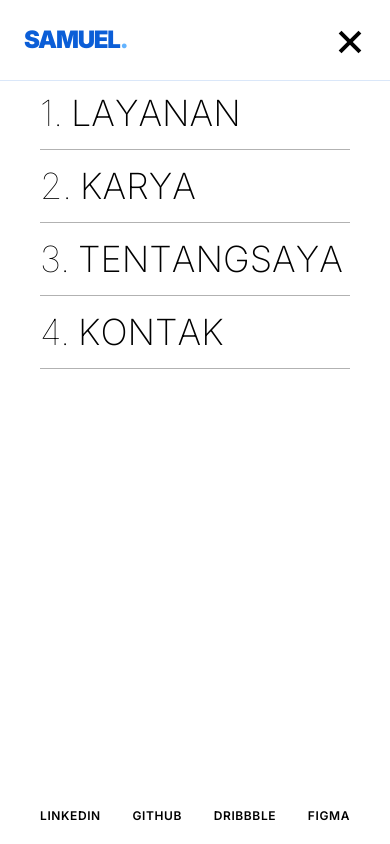
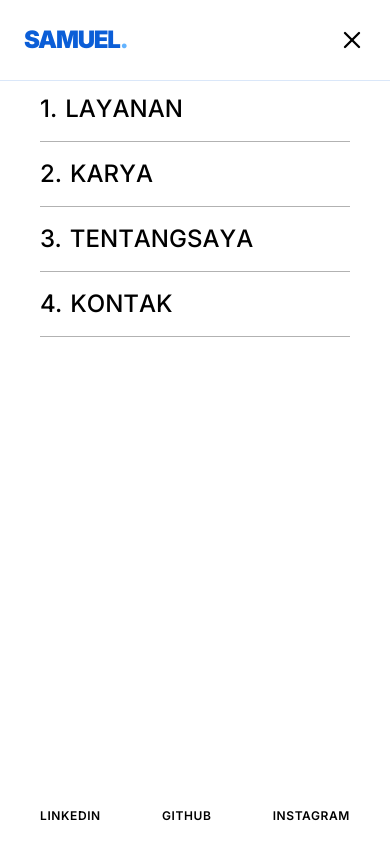
Before and after one commit to marantikasamuel-creator/samuel-design, a Next.js app: page / in a window 390 px wide. Both pictures are taken after a click on the element 350 px from the left and 44 px from the top of the page. Shown: the top 844 px of the page. Built offline with nearby package versions, Linux system fonts and the light colour scheme.

Commit message:
burger menu improvement

```diff
--- a/app/component/curved-menu.tsx
+++ b/app/component/curved-menu.tsx
@@ -71,11 +71,8 @@ const CustomFooter: React.FC = () => {
 			<a href="https://github.com" target="_blank" rel="noopener noreferrer" className="hover:text-[#0b5ed7] transition-colors">
 				GitHub
 			</a>
-			<a href="https://dribbble.com" target="_blank" rel="noopener noreferrer" className="hover:text-[#0b5ed7] transition-colors">
-				Dribbble
-			</a>
-			<a href="https://www.figma.com" target="_blank" rel="noopener noreferrer" className="hover:text-[#0b5ed7] transition-colors">
-				Figma
+			<a href="https://instagram.com" target="_blank" rel="noopener noreferrer" className="hover:text-[#0b5ed7] transition-colors">
+				Instagram
 			</a>
 		</div>
 	);
@@ -120,7 +117,7 @@ const NavLink: React.FC<iNavLinkProps> = ({
 		>
 			<Link ref={ref} onMouseMove={handleMouseMove} href={href}>
 				<div className="relative flex items-start">
-					<span className="text-black transition-colors duration-500  text-4xl font-thin mr-2">
+					<span className="text-black transition-colors duration-500 text-2xl font-medium mr-2">
 						{index}.
 					</span>
 					<div className="flex flex-row gap-2">
@@ -134,7 +131,7 @@ const NavLink: React.FC<iNavLinkProps> = ({
 								staggerChildren: 0.075,
 								delayChildren: 0.25,
 							}}
-							className="relative z-10 block text-4xl font-extralight text-black transition-colors duration-500  md:text-4xl"
+							className="relative z-10 block text-2xl font-medium text-black transition-colors duration-500"
 						>
 							{heading.split("").map((letter, i) => {
 								return (
@@ -250,19 +247,20 @@ const Header: React.FC<iHeaderProps> = ({
 			<div className="relative">
 				<div
 					onClick={handleClick}
-					className="md:hidden fixed -right-1 top-0 md:-right-1 m-5 z-50 w-12 h-12 rounded-none flex items-center justify-center cursor-pointer bg-white"
+					className="md:hidden fixed right-6 top-0 h-20 z-50 flex items-center justify-center cursor-pointer bg-transparent"
 				>
-					<div className="relative w-8 h-6 flex flex-col justify-between items-center">
-						<span
-							className={`block h-1 w-7 bg-black transition-transform duration-300 ${isActive ? "rotate-45 translate-y-2" : ""}`}
-						></span>
-						<span
-							className={`block h-1 w-7 bg-black transition-opacity duration-300 ${isActive ? "opacity-0" : ""}`}
-						></span>
-						<span
-							className={`block h-1 w-7 bg-black transition-transform duration-300 ${isActive ? "-rotate-45 -translate-y-3" : ""}`}
-						></span>
-					</div>
+					{isActive ? (
+						<svg width="28" height="28" viewBox="0 0 24 24" fill="none" xmlns="http://www.w3.org/2000/svg">
+							<path d="M18 6L6 18" stroke="#000000" strokeWidth="2" strokeLinecap="round" strokeLinejoin="round"/>
+							<path d="M6 6L18 18" stroke="#000000" strokeWidth="2" strokeLinecap="round" strokeLinejoin="round"/>
+						</svg>
+					) : (
+						<svg width="28" height="28" viewBox="0 0 24 24" fill="none" xmlns="http://www.w3.org/2000/svg">
+							<path d="M4 18L20 18" stroke="#000000" strokeWidth="2" strokeLinecap="round"/>
+							<path d="M4 12L20 12" stroke="#000000" strokeWidth="2" strokeLinecap="round"/>
+							<path d="M4 6L20 6" stroke="#000000" strokeWidth="2" strokeLinecap="round"/>
+						</svg>
+					)}
 				</div>
 			</div>
 
```
